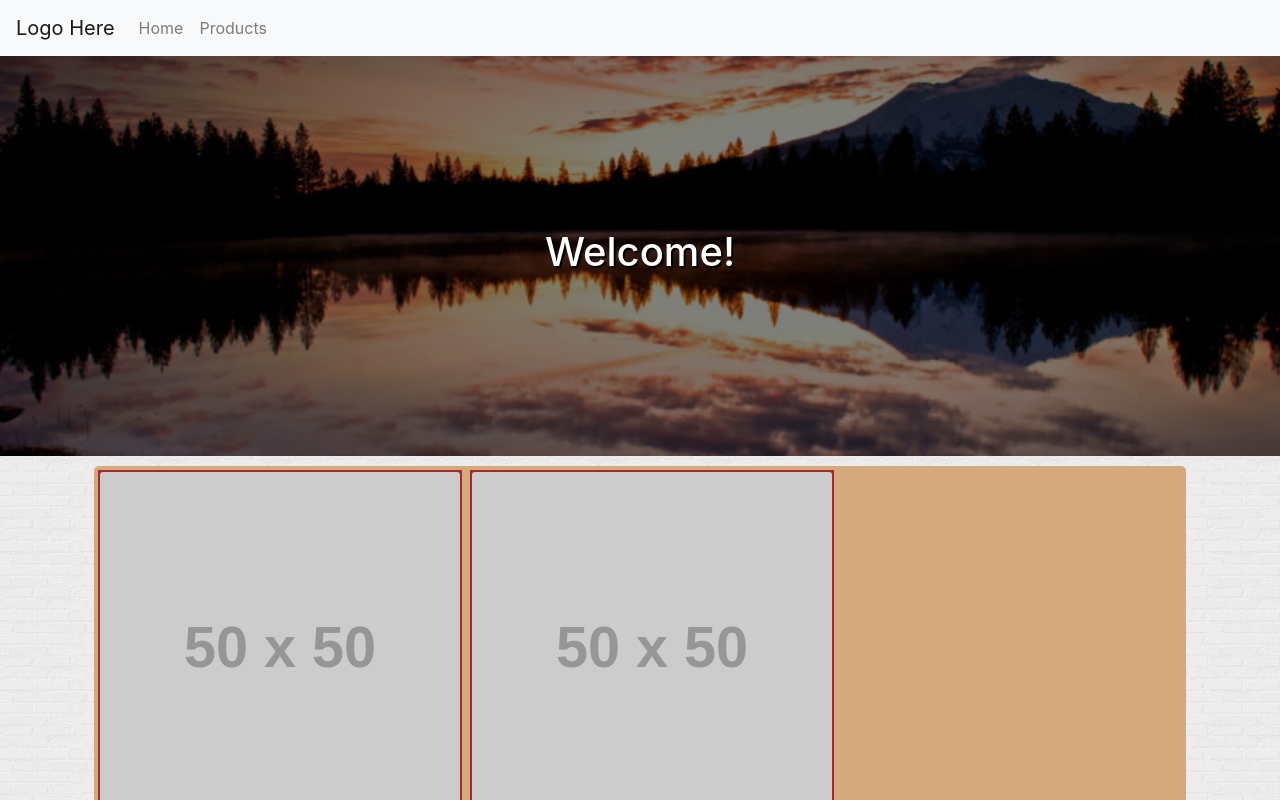
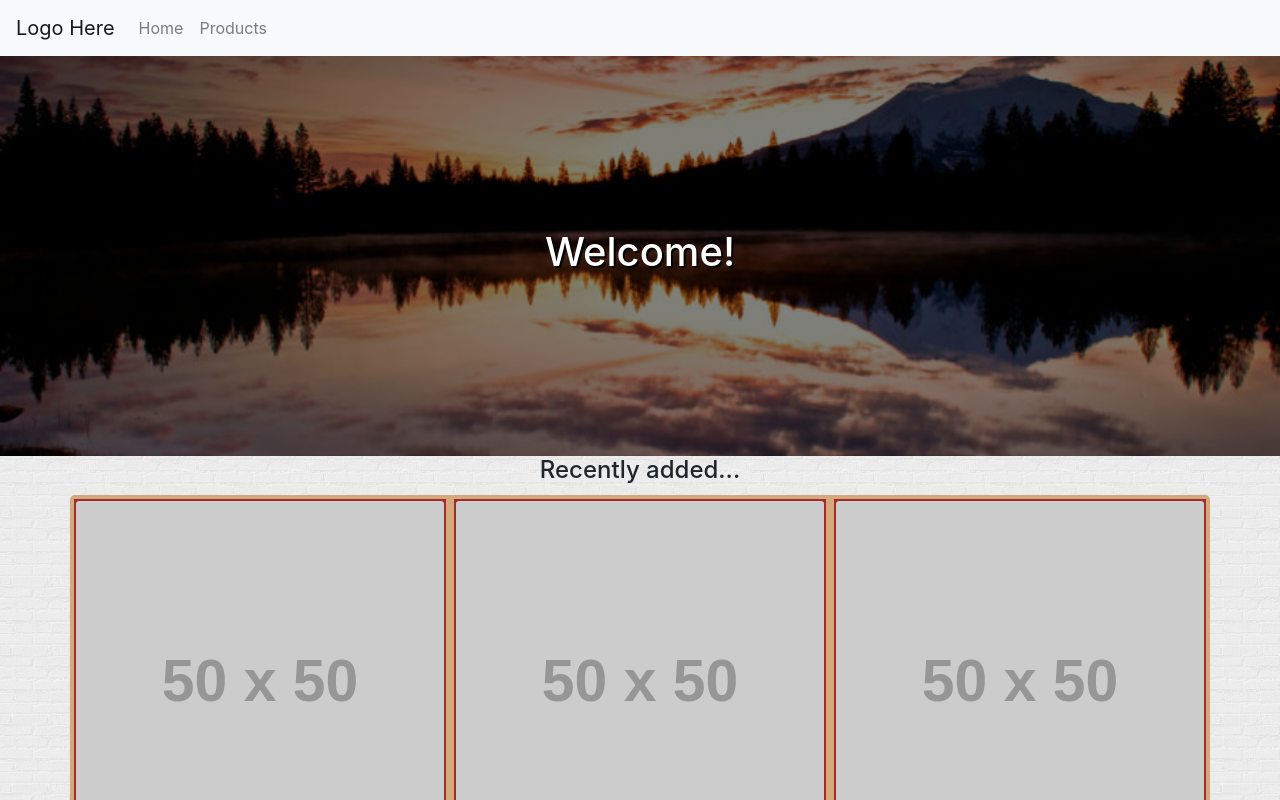
Before and after one commit to KantKontrol/DrumSite, a React (Create React App) app in the folder client/: page / in a window 1280 px wide. Built offline with nearby package versions, Linux system fonts and the light colour scheme.

Commit message:
revamped random products component

```diff
--- a/client/public/index.html
+++ b/client/public/index.html
@@ -31,7 +31,7 @@
   </head>
   <body>
     <noscript>You need to enable JavaScript to run this app.</noscript>
-    <div id="root" class="container-fluid no-padding"></div>
+    <div id="root"></div>
     <!-- Bootstrap Dependencies -->
     <script src="https://code.jquery.com/jquery-3.5.1.slim.min.js" integrity="sha384-DfXdz2htPH0lsSSs5nCTpuj/zy4C+OGpamoFVy38MVBnE+IbbVYUew+OrCXaRkfj" crossorigin="anonymous"></script>
     <script src="https://cdn.jsdelivr.net/npm/popper.js@1.16.0/dist/umd/popper.min.js" integrity="sha384-Q6E9RHvbIyZFJoft+2mJbHaEWldlvI9IOYy5n3zV9zzTtmI3UksdQRVvoxMfooAo" crossorigin="anonymous"></script>
--- a/client/src/components/ProductCard/index.css
+++ b/client/src/components/ProductCard/index.css
@@ -1,6 +1,6 @@
 .product-card {
+    display: inline-block;
     background-color: brown;
     padding: 2px;
-    min-width: 175px;
     margin: 4px;
 }
--- a/client/src/components/ProductCard/index.js
+++ b/client/src/components/ProductCard/index.js
@@ -5,7 +5,7 @@ import "./index.css";
 export default function ProductCard(props){
 
     return(
-        <div className="product-card col-4">
+        <div className="product-card col-sm">
             <img src={props.image ? props.image : "https://via.placeholder.com/50"} className="card-img-top" alt="..." />
             <div className="card-body">
                 <h5 className="product-card-title">{props.title ? props.title : "Sample Text"}</h5>
--- a/client/src/components/RandomProducts/index.css
+++ b/client/src/components/RandomProducts/index.css
@@ -1,6 +1,12 @@
 .ran-prod-style {
     background-color: #d4aa7d;
     min-height: 100px;
-    margin-top: 10px;
+    margin: 10px auto;
     border-radius: 5px;
+    width: 100%;
 }
+
+.title {
+    display: table;
+    margin: 0 auto;
+}
--- a/client/src/components/RandomProducts/index.js
+++ b/client/src/components/RandomProducts/index.js
@@ -10,10 +10,15 @@ export default function RandomProducts(){
 
 
     return (
-        <div className="row ran-prod-style">
-            <ProductCard />
-            <ProductCard />
-            <ProductCard />
+        <div>
+            <div className="row">
+                <div className="col-12"><h4 className="title">Recently added...</h4></div>
+            </div>
+            <div className="row ran-prod-style">
+                    <ProductCard />
+                    <ProductCard />
+                    <ProductCard />
+            </div>
         </div>
     );
 }
--- a/client/src/pages/Home.js
+++ b/client/src/pages/Home.js
@@ -7,21 +7,9 @@ export default function Home(){
     return (
         <div className="">
             <Hero text="Welcome!" />
-            <div className="row">
-                <div className="col-1">
-
-
-                </div>
-                <div className="col-10">
-                    <RandomProducts />
-                </div>
-                <div className="col-1">
-
-
-                </div>
+            <div className="container no-padding">
+                <RandomProducts />
             </div>
-
-
         </div>
     );
 }
```
